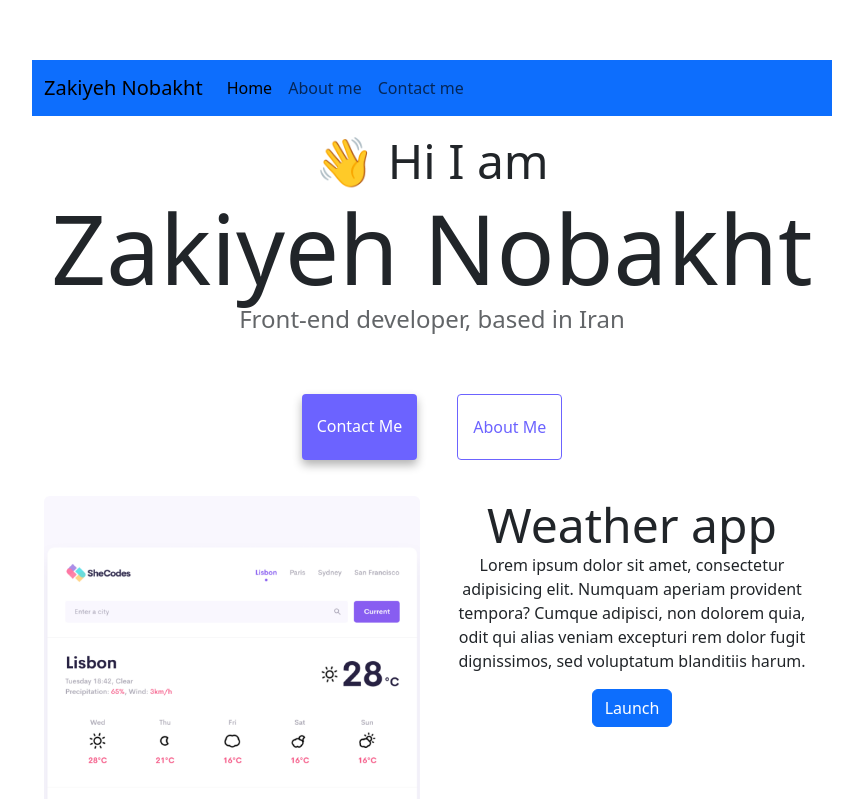
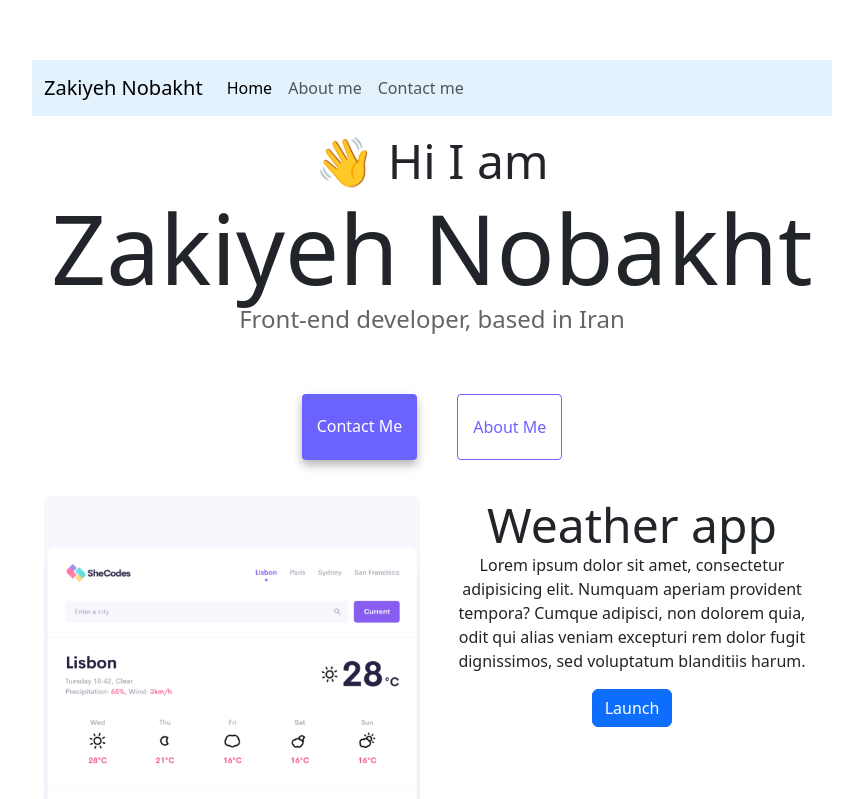
Before and after one commit to znobakht/SheCodes-week3-hw, a website: page index.html in a window 1280 px wide. Shown: the top 799 px of the page, without its empty margins (208-1071 px from the left). Drawn offline with nearby package versions, Linux system fonts and the light colour scheme.

Commit message:
navbar color

```diff
--- a/index.html
+++ b/index.html
@@ -19,8 +19,10 @@
     <link rel="stylesheet" href="style.css" />
   </head>
   <body>
-    <nav class="navbar navbar-expand-lg navbar-light bg-primary mb-3 sticky-top">
-      <div class="container-fluid">
+<nav
+      class="navbar navbar-expand-lg navbar-light mb-3 sticky-top" style="background-color: #e3f2fd;"
+    >
+          <div class="container-fluid">
         <a class="navbar-brand" href="index.html">
           Zakiyeh Nobakht
         </a>
```
Also changed, not shown: about.html (+1 -1 lines).
